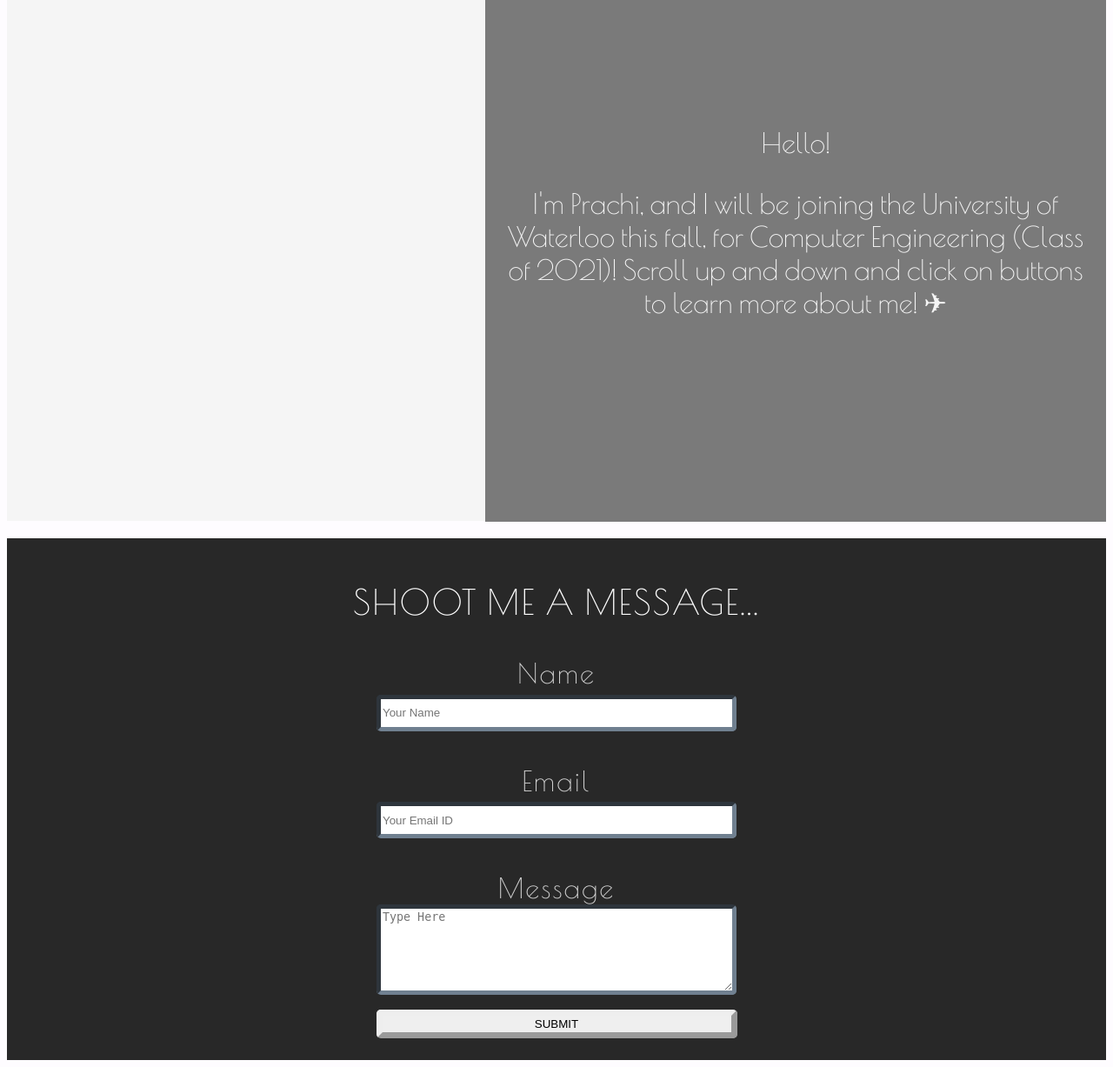
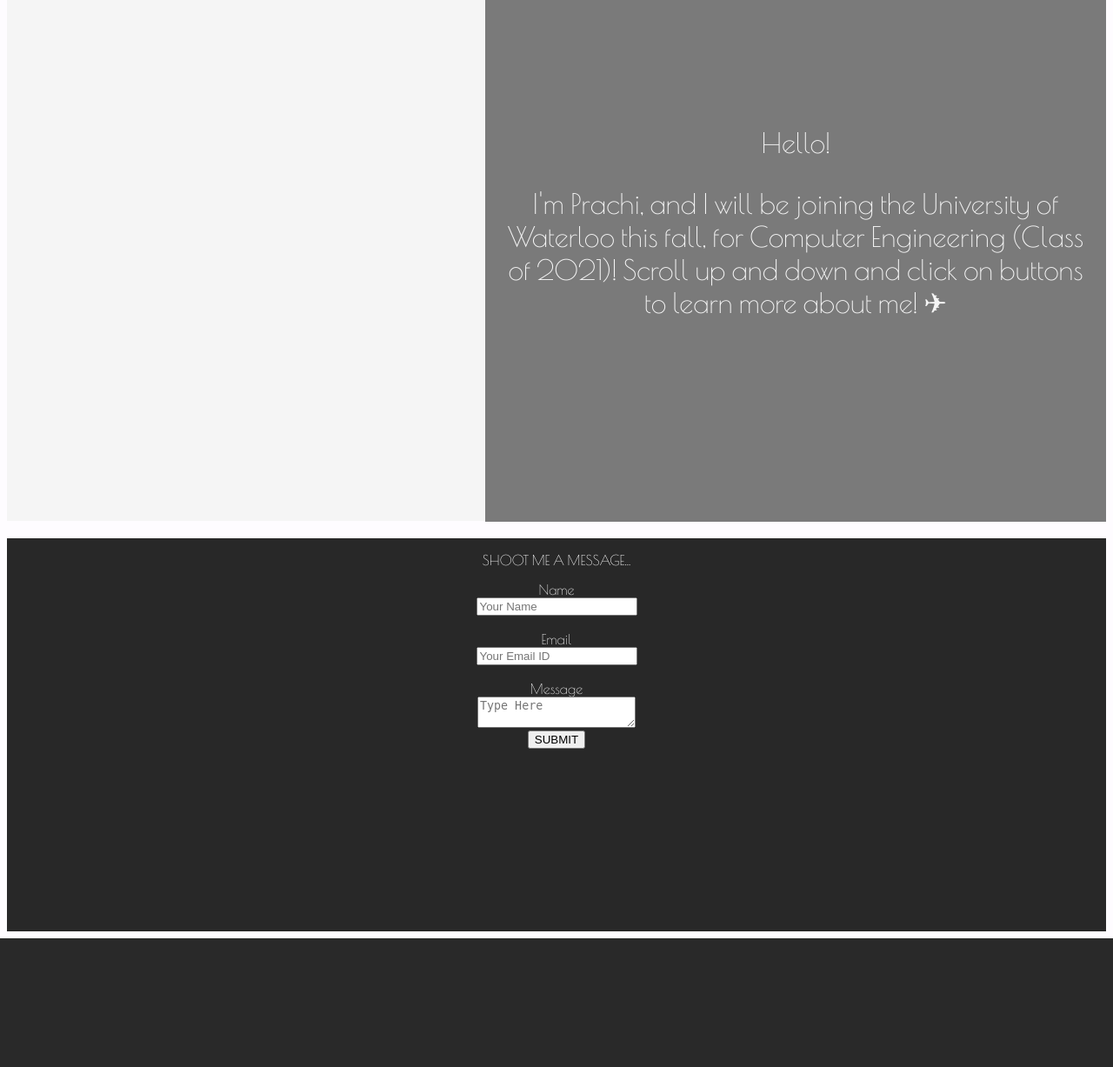
Before and after one commit to prachig98/prachig98.github.io, a PHP site: page / in a window 1280 px wide. Shown: the part 671-1898 px from the top of the page at 87% size. After the commit the page ends 1750 px from the top, so only its background shows below. Run offline with PHP 8.4, Linux system fonts and the light colour scheme.

Commit message:
Update style.css

```diff
--- a/css/style.css
+++ b/css/style.css
@@ -139,37 +139,19 @@
     padding: 50px 0px 0px 0px;
 }
 .contact{
-    align-items: middle;
+    display: inline-block;
+    padding-bottom: 210px;
+    margin: 20px 0px 0px 0px;
     background-color: #282828;
-    color: lightgray;
-    height: 600px;
     min-width: 100%;
+    color: whitesmoke;
 }
-
-.contact-shiz {
-    display: block;
-    margin-top: 20px;
-    letter-spacing: 2px;
-    font-size: 2em;
-    padding: 10px 10px 10px 10px;
+.contact>a>article>img{
+    border: 5px groove;
+    border-radius: 100px;
+    border-color: white;
 }
-
-input, textarea{
-    width: 400px;
-    height: 30px;
-    border: 5px inset;
-    border-color: slategrey;
-    border-radius: 5px;
+.contact>p{
+    font-size: 2.5em;
+    text-align: center;
 }
-.message, textarea{
-    height: 90px;
-}
-.submit {
-    border: 7px outset;
-    height: 2.5em;
-    width: 415px;
-}
-
-.mess-head{
-    font-size: 1.25em;
-}
```
